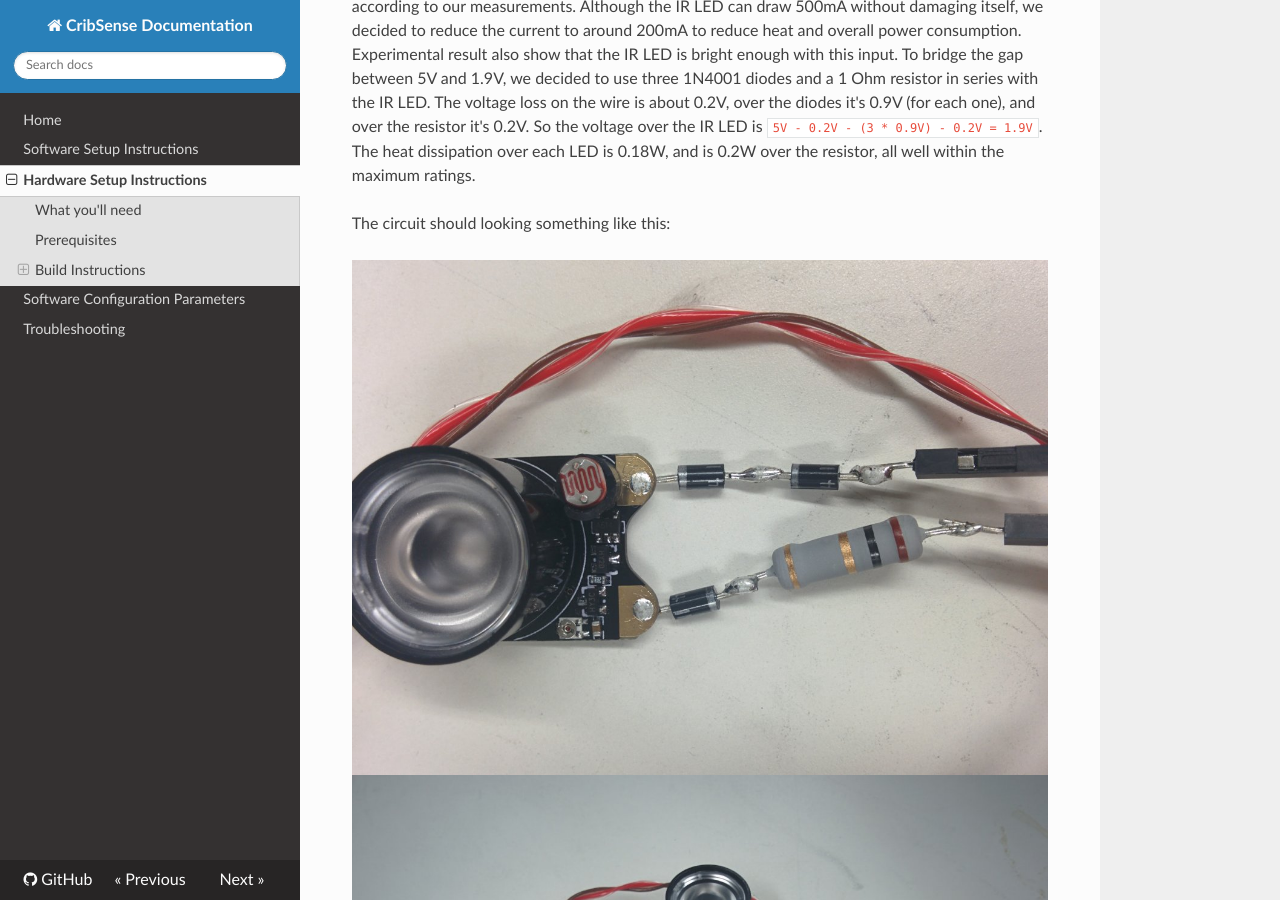
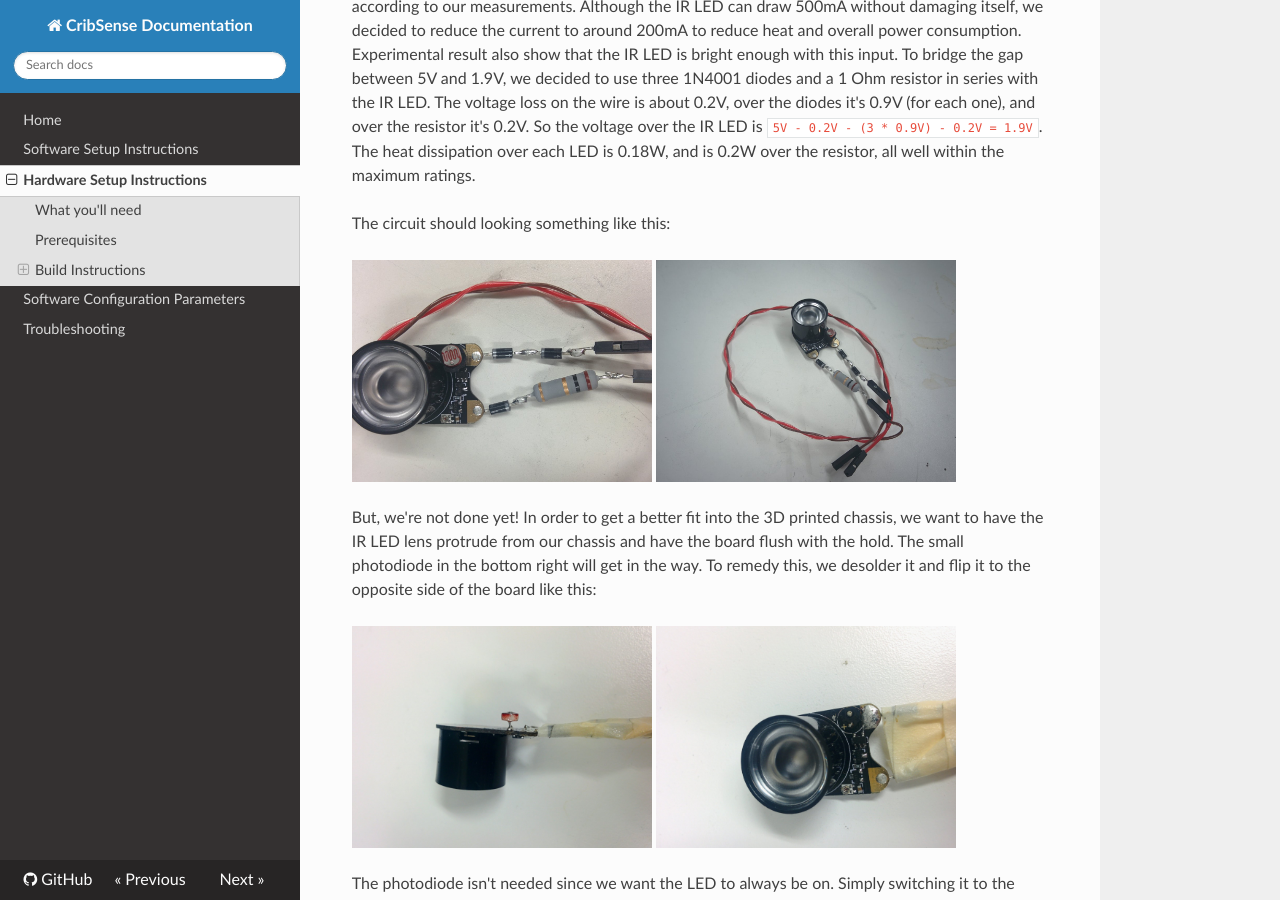
Before and after one commit to lukehsiao/CribSense, an MkDocs documentation site: the page built from docs/setup/hw-setup.md, in a window 1280 px wide and 900 px high, scrolled down 3698 px. Built offline with MkDocs 1.6.1, drawn with Linux system fonts in a browser that asks for light colours; nearby versions of some CDN libraries; old or Windows-style settings are respelled for this version of MkDocs.

Commit message:
use html for hw-setup side-by-side images

```diff
--- a/docs/setup/hw-setup.md
+++ b/docs/setup/hw-setup.md
@@ -68,12 +68,20 @@ In earlier versions of the Pi, the maximum current output of these pins was [50m
 
 The circuit should looking something like this:
 
-![led-zoom](../img/ir-led-zoom.jpg)
-![led-full](../img/ir-led-full.jpg)
+<a href="../../img/ir-led-zoom.jpg">
+  <img src="../../img/ir-led-zoom.jpg" alt="zoom" width=300>
+</a>
+<a href="../../img/ir-led-full.jpg">
+  <img src="../../img/ir-led-full.jpg" alt="full" width=300>
+</a>
 
 But, we're not done yet! In order to get a better fit into the 3D printed chassis, we want to have the IR LED lens protrude from our chassis and have the board flush with the hold. The small photodiode in the bottom right will get in the way. To remedy this, we desolder it and flip it to the opposite side of the board like this:
 
-![photodiode-side](../img/photodiode-side.jpg)
-![photodiode-front](../img/photodiode-front.jpg)
+<a href="../../img/photodiode-side.jpg">
+  <img src="../../img/photodiode-side.jpg" alt="side" width=300>
+</a>
+<a href="../../img/photodiode-front.jpg">
+  <img src="../../img/photodiode-front.jpg" alt="front" width=300>
+</a>
 
 The photodiode isn't needed since we want the LED to always be on. Simply switching it to the opposite side leaves the original LED circuit unchanged.
```
